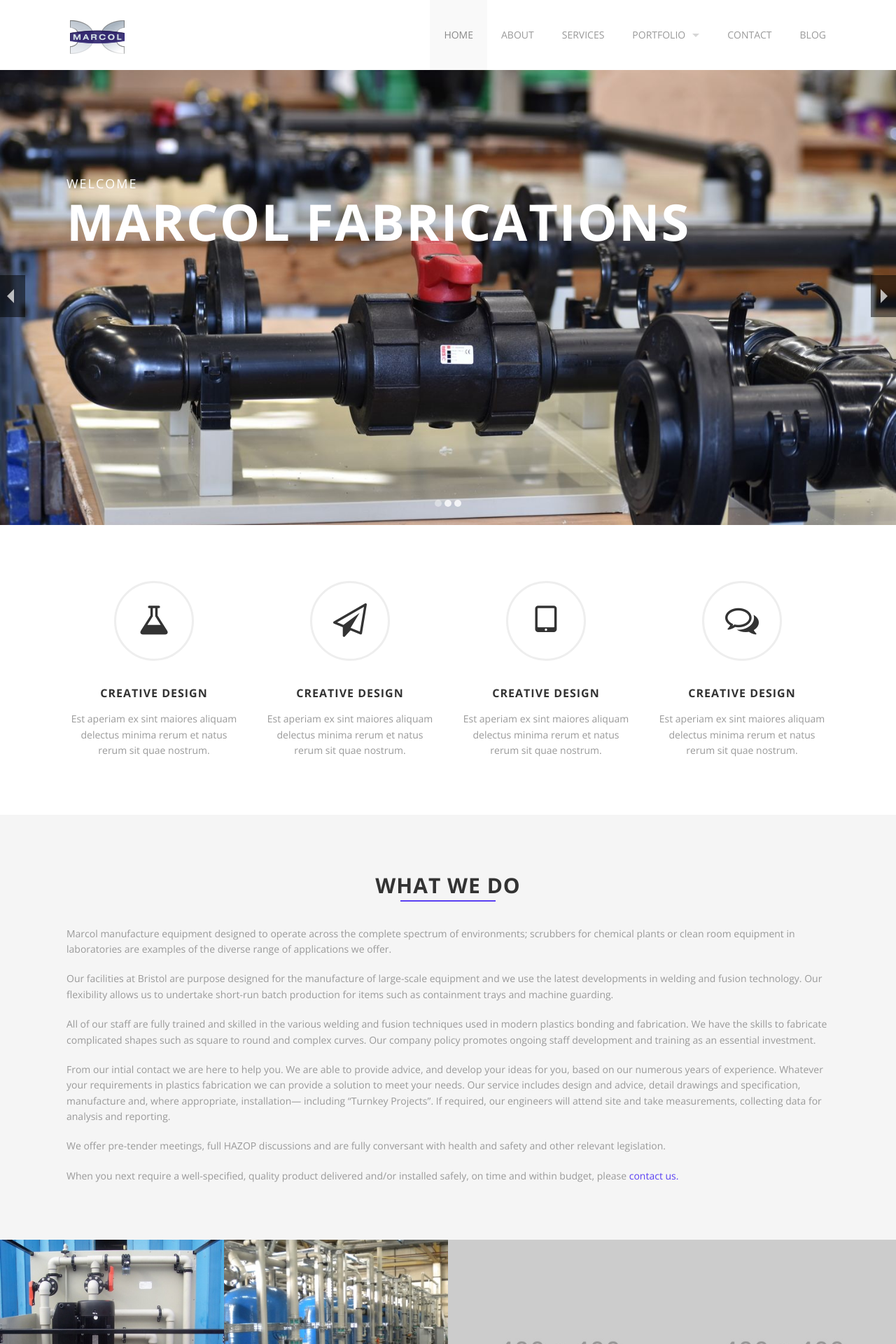
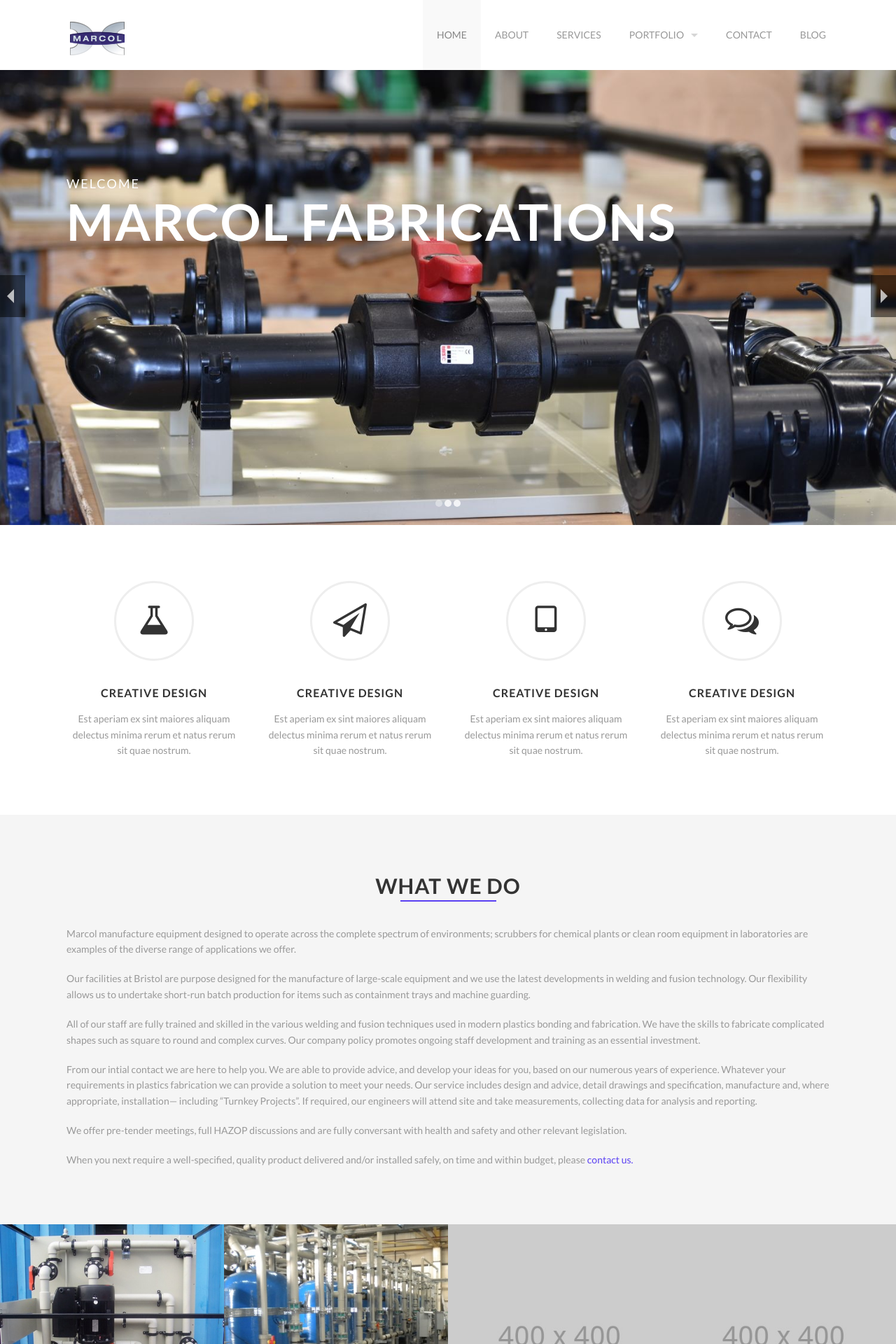
Before and after one commit to marcolplastics/marcolplastics.github.io, a Jekyll site: the page built from index.html, in a window 1280 px wide. Shown: the top 1920 px of the page at 70% size. Built offline with Jekyll 4.4.1, drawn with Linux system fonts in a browser that asks for light colours.

Commit message:
Switched to Lato as the main font

```diff
--- a/_includes/head.html
+++ b/_includes/head.html
@@ -27,7 +27,7 @@
         });
     })(Tc.$);
   </script>
-  <link href='http://fonts.googleapis.com/css?family=Open+Sans:400,700,300' rel='stylesheet' type='text/css'>
+  <link href='http://fonts.googleapis.com/css?family=Lato:300,400,700,900' rel='stylesheet' type='text/css'>
   <script src="{{ "/javascripts/masonry.pkgd.js" | prepend: site.baseurl }}" type="text/javascript"></script>
   <script src="{{ "/javascripts/imagesloaded.pkgd.min.js" | prepend: site.baseurl }}" type="text/javascript"></script>
   <script src="{{ "/javascripts/slick.min.js" | prepend: site.baseurl }}" type="text/javascript"></script>
--- a/_sass/foundation/_settings.scss
+++ b/_sass/foundation/_settings.scss
@@ -89,7 +89,7 @@
 // - - - - - - - - - - - - - - - - - - - - - - - - -
 
 // We use these to define default font stacks
-$font-family-sans-serif: "Open Sans", "Helvetica Neue", Helvetica, Roboto, Arial, sans-serif;
+$font-family-sans-serif: "Lato", "Helvetica Neue", Helvetica, Roboto, Arial, sans-serif;
 // $font-family-serif: Georgia, Cambria, "Times New Roman", Times, serif;
 // $font-family-monospace: Consolas, "Liberation Mono", Courier, monospace;
 
```
